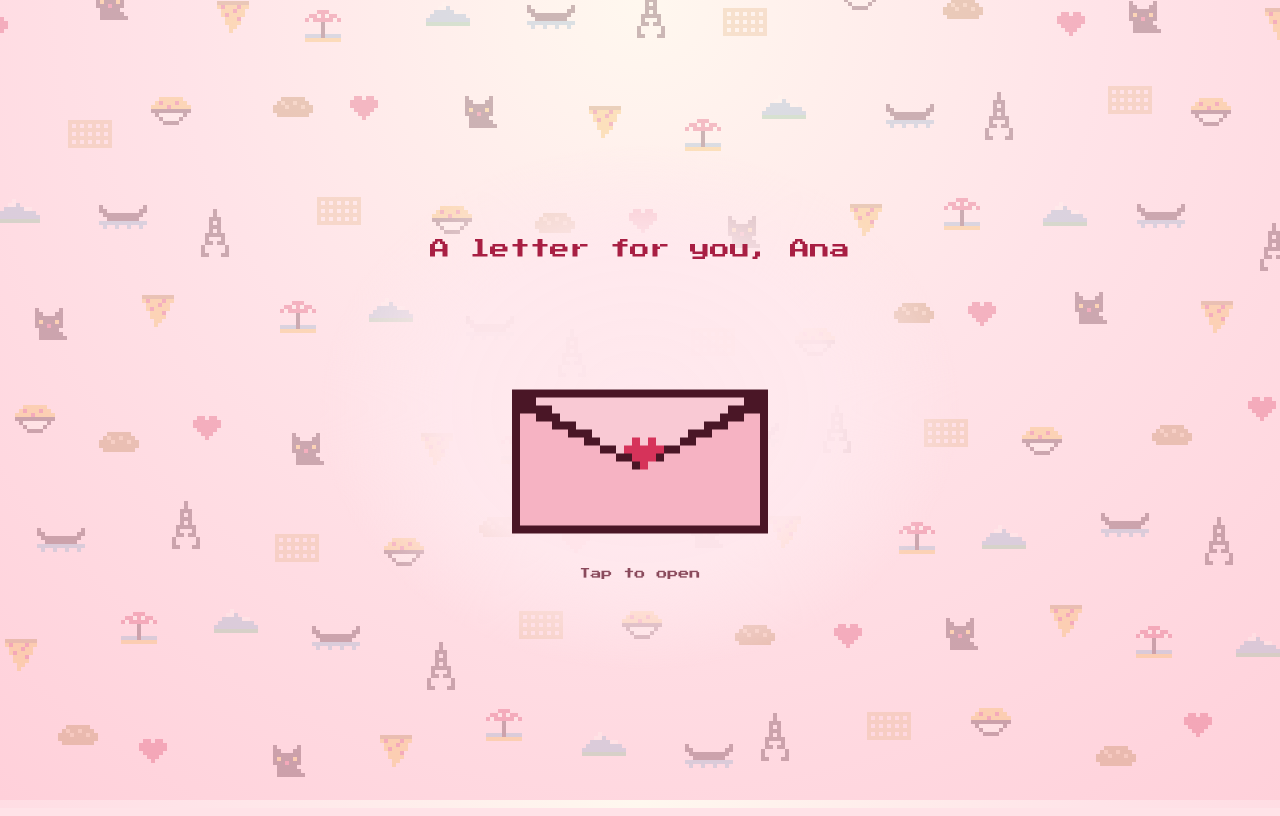
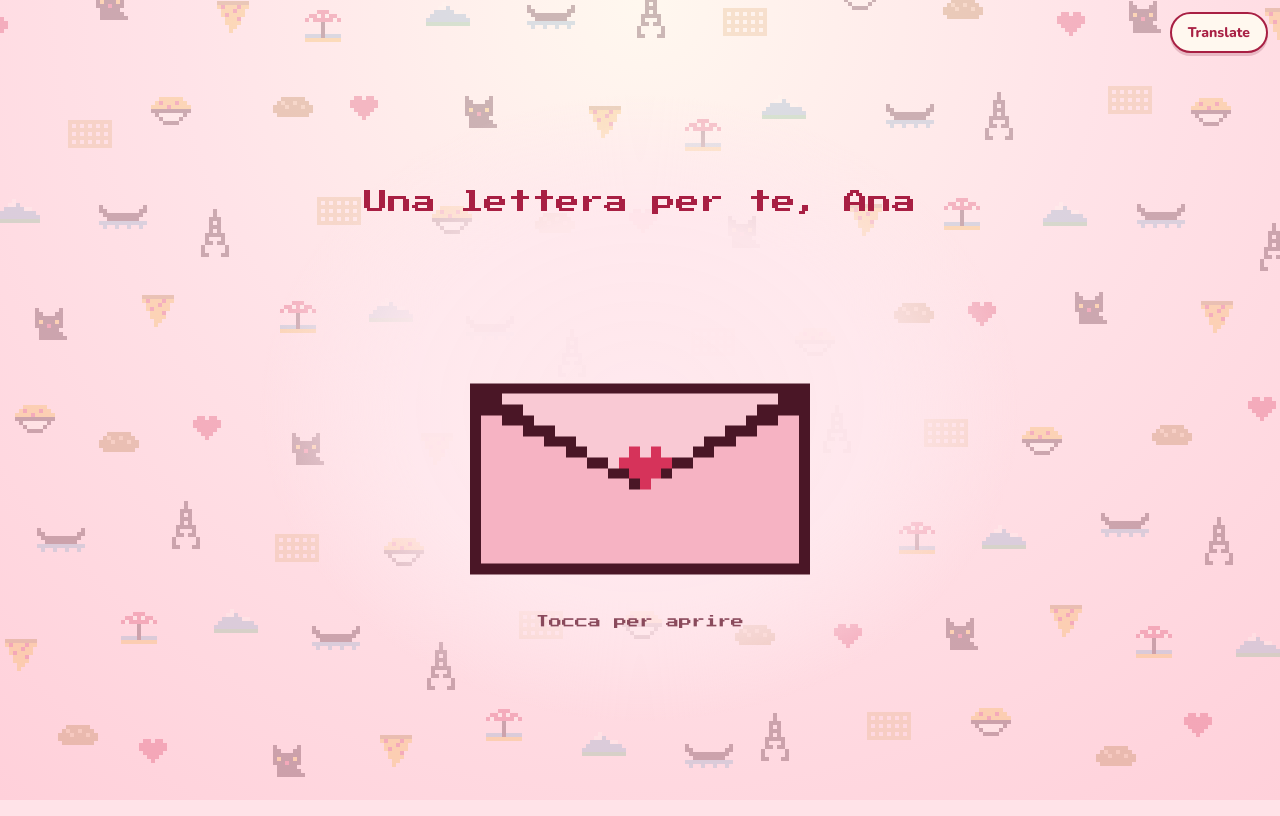
Before and after one commit to akashout007/Happy-Birthday-Ana, a plain HTML site: page index.html in a window 1280 px wide. Drawn offline with nearby package versions, Linux system fonts and the light colour scheme; a web font is replaced by a local one.

Commit message:
Add files via upload

```diff
--- a/index.html
+++ b/index.html
@@ -1,5 +1,5 @@
 <!doctype html>
-<html lang="en">
+<html lang="it">
 <head>
 <meta charset="utf-8">
 <meta name="viewport" content="width=device-width, initial-scale=1, viewport-fit=cover">
@@ -19,13 +19,17 @@
 }
 *{box-sizing:border-box}
 [hidden]{display:none!important}
-html,body{height:100%}
-body{background:radial-gradient(circle at 50% 0%, var(--cream) 0%, var(--bg) 45%, var(--bg2) 100%) fixed, var(--bg);
-  color:var(--ink); font-family:var(--body); font-size:16px; line-height:1.55; overflow-x:hidden}
-.stage{min-height:100%; display:grid; place-items:center; padding-block:32px;
+html{-webkit-text-size-adjust:100%; text-size-adjust:100%; overflow-x:hidden}
+html,body{min-height:100%}
+body{background:var(--bg); color:var(--ink); font-family:var(--body); font-size:16px; line-height:1.55; overflow-x:hidden;
+  -webkit-tap-highlight-color:transparent}
+body::after{content:""; position:fixed; inset:0; z-index:-1; pointer-events:none;
+  background:radial-gradient(circle at 50% 0%, var(--cream) 0%, var(--bg) 45%, var(--bg2) 100%)}
+button{touch-action:manipulation; -webkit-user-select:none; user-select:none}
+.stage{min-height:100vh; min-height:100dvh; overflow-x:clip; display:grid; place-items:center; padding-block:32px;
   padding-left:max(16px, env(safe-area-inset-left,0px)); padding-right:max(16px, env(safe-area-inset-right,0px))}
 .scene{width:100%; max-width:560px; display:flex; flex-direction:column; align-items:center; gap:22px; text-align:center;
-  animation:rise .6s ease both}
+  animation:rise .6s ease backwards}
 @keyframes rise{from{transform:translateY(14px); opacity:.4} to{transform:none; opacity:1}}
 h1,h2{font-family:var(--display); font-weight:400; margin:0; text-wrap:balance; color:var(--berry-dk); line-height:1.15}
 h1{font-size:clamp(34px, 8vw, 52px)}
@@ -39,7 +43,8 @@ button{font-family:var(--body); font-weight:800; font-size:18px; border:0; borde
   transition:transform .25s cubic-bezier(.3,1.6,.5,1), background .2s}
 button:focus-visible{outline:3px solid var(--ink); outline-offset:3px}
 .yes{background:var(--berry); color:var(--cream); box-shadow:0 6px 0 var(--berry-dk); transform-origin:center}
-.yes:hover{background:var(--berry-dk)}
+@media (hover:hover){ .yes:hover{background:var(--berry-dk)} }
+.yes:active{background:var(--berry-dk)}
 .no{background:var(--cream); color:var(--ink); box-shadow:0 4px 0 #e8b9c4}
 .no.fleeing{position:fixed; z-index:5; transition:left .25s ease, top .25s ease, transform .25s}
 .ghost{background:transparent; color:var(--muted); font-weight:600; font-size:15px; padding:8px 14px; text-decoration:underline}
@@ -97,8 +102,33 @@ button:focus-visible{outline:3px solid var(--ink); outline-offset:3px}
 .scene{position:relative; isolation:isolate; padding:28px 12px}
 .scene::before{content:""; position:absolute; inset:-60px -40px; z-index:-1; pointer-events:none;
   background:radial-gradient(closest-side, rgba(255,232,237,.97) 0%, rgba(255,232,237,.93) 62%, rgba(255,232,237,0) 100%)}
-#confetti{position:fixed; inset:0; pointer-events:none; z-index:10}
-@media (max-width:420px){ .reasons{grid-template-columns:repeat(2,1fr)} .cake{transform:scale(.9)} }
+.lang-btn{position:fixed; z-index:20; top:calc(12px + env(safe-area-inset-top,0px)); right:max(12px, env(safe-area-inset-right,0px));
+  background:var(--cream); color:var(--berry-dk); font-size:14px; font-weight:800; padding:9px 16px; box-shadow:0 3px 0 #e8b9c4;
+  border:2px solid var(--berry-dk)}
+.lang-btn:active{transform:translateY(2px); box-shadow:0 1px 0 #e8b9c4}
+#confetti{position:fixed; inset:0; width:100%; height:100%; pointer-events:none; z-index:10}
+/* Small phones */
+@media (max-width:360px){
+  .cake{transform:scale(.85); margin-top:28px} .letter{font-size:21px; padding:22px 18px}
+  .reason{height:132px} .reason .face{font-size:13px} button{padding:12px 24px; font-size:17px}
+}
+/* Tablets */
+@media (min-width:700px){
+  .scene{max-width:680px; gap:28px}
+  .kicker{font-size:32px} p{font-size:18px}
+  #env{width:340px}
+  .pixel{font-size:24px} .pixel.small{font-size:13px}
+  .cake{transform:scale(1.25); margin:70px 0 30px}
+  .letter{font-size:30px; padding:40px 44px}
+  .reason{height:150px} .reason .face{font-size:17px; padding:16px} .reason .front{font-size:40px}
+  button{font-size:20px; padding:16px 36px}
+}
+/* Phones held sideways */
+@media (max-height:520px) and (orientation:landscape){
+  .stage{padding-block:16px} .scene{gap:12px; padding-block:12px}
+  #env{width:180px} .cake{transform:scale(.8); margin-top:24px}
+  h1{font-size:30px} h2{font-size:24px}
+}
 @media (prefers-reduced-motion:reduce){ *{animation:none!important; transition:none!important} }
 </style>
 </head>
@@ -106,32 +136,33 @@ button:focus-visible{outline:3px solid var(--ink); outline-offset:3px}
 
 <canvas id="bgPixels" aria-hidden="true"></canvas>
 <canvas id="confetti"></canvas>
+<button class="lang-btn" id="langBtn">Translate</button>
 <main class="stage">
 
   <!-- Scene 0: the envelope -->
   <section class="scene" id="intro">
-    <h1 class="pixel" id="envTitle">A letter for you</h1>
-    <button class="env-btn" id="envBtn" aria-label="Open the letter"><canvas id="env" width="32" height="30"></canvas></button>
-    <p class="pixel small" id="envHint">Tap to open</p>
+    <h1 class="pixel" id="envTitle"></h1>
+    <button class="env-btn" id="envBtn"><canvas id="env" width="32" height="30"></canvas></button>
+    <p class="pixel small" id="envHint"></p>
   </section>
 
   <!-- Scene 1: the ask -->
   <section class="scene" id="ask" hidden>
-    <p class="kicker" id="hello">Hey you…</p>
-    <h1 id="question">Will you let me make today all about you?</h1>
-    <p id="sub">Choose carefully. There is fun involved.</p>
+    <p class="kicker" id="hello"></p>
+    <h1 id="question"></h1>
+    <p id="sub"></p>
     <div class="choices">
-      <button class="yes" id="yesBtn">Yes</button>
-      <button class="no" id="noBtn">No</button>
+      <button class="yes" id="yesBtn"></button>
+      <button class="no" id="noBtn"></button>
     </div>
   </section>
 
   <!-- Scene 2: the cake -->
   <section class="scene" id="cakeScene" hidden>
-    <p class="kicker">Good choice.</p>
-    <h2>Close your eyes. Make a wish.</h2>
-    <p>Now tap each candle to blow it out.</p>
-    <div class="cake" aria-label="Birthday cake">
+    <p class="kicker" id="cakeKicker"></p>
+    <h2 id="cakeTitle"></h2>
+    <p id="cakeHint"></p>
+    <div class="cake">
       <div class="candles" id="candles"></div>
       <div class="tier t2"><div class="drip"></div></div>
       <div class="tier t1"><div class="drip"></div><div class="sprinkles"></div></div>
@@ -142,44 +173,84 @@ button:focus-visible{outline:3px solid var(--ink); outline-offset:3px}
 
   <!-- Scene 3: the letter -->
   <section class="scene" id="final" hidden>
-    <p class="kicker">Your wish is officially on its way.</p>
-    <h1 id="hbd">Happy Birthday!</h1>
+    <p class="kicker" id="finalKicker"></p>
+    <h1 id="hbd"></h1>
     <div class="letter" id="letter"></div>
-    <p class="section-label">Why you're my person · tap to open</p>
+    <p class="section-label" id="reasonsLabel"></p>
     <div class="reasons" id="reasons"></div>
-    <button class="ghost" id="again">Blow the candles again</button>
+    <button class="ghost" id="again"></button>
   </section>
 </main>
 
 <script>
 /* ============ EDIT THESE ============ */
 const CONFIG = {
-  name: "Ana",                  // her name or nickname
-  age: 25,
   candles: ["2", "5"],          // number candles on the cake
-  from: "Yours, Akash 🐾",        // how you sign the letter
-  letter: [
-    "Ana, a real letter is already on its way to you in Venice. Until it reaches you, here's a virtual one for meri jaan.",
-    "Thank you for being with me. When I'm at my best, when I'm at my worst, and every time in between when I'm annoying you.",
-    "This one we celebrate apart, but the next birthday we celebrate together. Fingers crossed it doesn't fall on Durga Puja, and fingers crossed my visa passes."
-  ],
-  reasons: [
-    "You're there when I'm at my best",
-    "You're there when I'm at my worst",
-    "You put up with me even when I annoy you",
-    "Food doesn't taste as good without you, peanuts"
-  ],
-  noLines: [
-    "Are you sure?", "Really sure?", "Think again.", "I already bought the cake.",
-    "The candles are getting nervous.", "You're breaking my heart.", "Okay, now you're just playing.",
-    "The No button has given up."
-  ]
+  startLang: "it"               // page opens in Italian; the button switches to English
+};
+const TEXT = {
+  it: {
+    langBtn: "Translate",
+    envTitle: "Una lettera per te, Ana",
+    envHint: { tap: "Tocca per aprire", opening: "Si apre…", done: "Per te" },
+    hello: "Ciao Ana…",
+    question: "Posso rendere questa giornata tutta per te?",
+    sub: "Scegli bene. Ci sarà da divertirsi.",
+    yes: "Sì", no: "No",
+    noLines: ["Sei sicura?", "Proprio sicura?", "Ripensaci.", "Ho già comprato la torta.",
+      "Le candeline si stanno agitando.", "Mi stai spezzando il cuore.", "Ok, adesso mi prendi in giro.",
+      "Il pulsante No si è arreso."],
+    cakeKicker: "Ottima scelta.",
+    cakeTitle: "Chiudi gli occhi. Esprimi un desiderio.",
+    cakeHint: "Ora tocca ogni candelina per spegnerla.",
+    count: n => n ? `${n} ${n > 1 ? "candeline ancora accese" : "candelina ancora accesa"}` : "Desiderio inviato",
+    finalKicker: "Il tuo desiderio è ufficialmente in viaggio.",
+    hbd: "Buon 25° compleanno, Ana!",
+    letter: [
+      "Ana, una vera lettera è già in viaggio verso di te a Venezia. Finché non arriva, eccone una virtuale per meri jaan.",
+      "Grazie di essere con me. Quando do il meglio di me, quando do il peggio, e tutte le volte in mezzo in cui ti faccio arrabbiare.",
+      "Questo lo festeggiamo lontani, ma il prossimo compleanno lo festeggiamo insieme. Incrociamo le dita che non cada durante la Durga Puja, e che il mio visto venga approvato."
+    ],
+    from: "Tuo, Akash 🐾",
+    reasonsLabel: "Perché sei la mia persona · tocca per aprire",
+    reasons: ["Ci sei quando do il meglio di me", "Ci sei quando do il peggio di me",
+      "Mi sopporti anche quando ti faccio arrabbiare", "Il cibo non ha lo stesso sapore senza di te, peanuts"],
+    again: "Spegni di nuovo le candeline"
+  },
+  en: {
+    langBtn: "Traduci",
+    envTitle: "A letter for you, Ana",
+    envHint: { tap: "Tap to open", opening: "Opening…", done: "For you" },
+    hello: "Hey Ana…",
+    question: "Will you let me make today all about you?",
+    sub: "Choose carefully. There is fun involved.",
+    yes: "Yes", no: "No",
+    noLines: ["Are you sure?", "Really sure?", "Think again.", "I already bought the cake.",
+      "The candles are getting nervous.", "You're breaking my heart.", "Okay, now you're just playing.",
+      "The No button has given up."],
+    cakeKicker: "Good choice.",
+    cakeTitle: "Close your eyes. Make a wish.",
+    cakeHint: "Now tap each candle to blow it out.",
+    count: n => n ? `${n} candle${n > 1 ? "s" : ""} still burning` : "Wish sent",
+    finalKicker: "Your wish is officially on its way.",
+    hbd: "Happy 25th Birthday, Ana!",
+    letter: [
+      "Ana, a real letter is already on its way to you in Venice. Until it reaches you, here's a virtual one for meri jaan.",
+      "Thank you for being with me. When I'm at my best, when I'm at my worst, and every time in between when I'm annoying you.",
+      "This one we celebrate apart, but the next birthday we celebrate together. Fingers crossed it doesn't fall on Durga Puja, and fingers crossed my visa passes."
+    ],
+    from: "Yours, Akash 🐾",
+    reasonsLabel: "Why you're my person · tap to open",
+    reasons: ["You're there when I'm at my best", "You're there when I'm at my worst",
+      "You put up with me even when I annoy you", "Food doesn't taste as good without you, peanuts"],
+    again: "Blow the candles again"
+  }
 };
 /* ==================================== */
 
 const $ = id => document.getElementById(id);
-$("hello").textContent = "Hey " + CONFIG.name + "…";
-$("hbd").textContent = "Happy " + CONFIG.age + "th Birthday, " + CONFIG.name + "!";
+let lang = CONFIG.startLang, hintState = "tap";
+const t = () => TEXT[lang];
 
 // --- Background: pixel icons ---
 const PAL = { K:"#4a1626", R:"#d6335a", Y:"#f5b53f", M:"#9fd8c4", C:"#fff8ef", B:"#7fa8c9", G:"#6fb98a", W:"#b5763a", T:"#e2b07a" };
@@ -209,10 +280,17 @@ function drawBg(){
     map.forEach((row, y) => [...row].forEach((ch, x) => { if (PAL[ch]){ bx.fillStyle = PAL[ch]; bx.fillRect(ox + x * s, oy + y * s, s, s); } }));
   }
 }
-drawBg(); addEventListener("resize", drawBg);
+drawBg();
+// Phones fire resize while scrolling (address bar). Only redraw when the size really changes.
+let lastW = innerWidth, lastH = innerHeight, bgTimer;
+addEventListener("resize", () => {
+  clearTimeout(bgTimer);
+  bgTimer = setTimeout(() => {
+    if (innerWidth !== lastW || innerHeight > lastH + 120 || innerHeight < lastH - 120){ lastW = innerWidth; lastH = innerHeight; drawBg(); }
+  }, 150);
+});
 
 // --- Scene 0: pixel envelope ---
-$("envTitle").textContent = "A letter for you, " + CONFIG.name;
 const ecv = $("env"), ex = ecv.getContext("2d");
 const P = { ink:"#4a1626", env:"#f6b3c3", inside:"#d9879b", flap:"#f9c9d4", paper:"#fff8ef", line:"#e8b9c4", seal:"#d6335a" };
 const px = (x, y, c) => { ex.fillStyle = c; ex.fillRect(x, y, 1, 1); };
@@ -244,12 +322,12 @@ drawEnv("closed");
 let opened = false;
 $("envBtn").addEventListener("click", () => {
   if (opened) return; opened = true;
-  $("envBtn").classList.add("opening"); $("envHint").textContent = "Opening…";
+  $("envBtn").classList.add("opening"); hintState = "opening"; $("envHint").textContent = t().envHint.opening;
   drawEnv("open", 22);
   let top = 22;
   const step = setInterval(() => {
     top -= 2; drawEnv("open", top);
-    if (top <= 4){ clearInterval(step); $("envHint").textContent = "For you";
+    if (top <= 4){ clearInterval(step); hintState = "done"; $("envHint").textContent = t().envHint.done;
       setTimeout(() => { $("intro").hidden = true; $("ask").hidden = false; }, 900); }
   }, 110);
 });
@@ -259,14 +337,24 @@ let noCount = 0;
 const yes = $("yesBtn"), no = $("noBtn");
 function dodge(){
   noCount++;
-  const scale = Math.min(1 + noCount * 0.22, 3.2);
+  // Grow Yes, but never wider than ~75% of the screen
+  const maxScale = Math.max(1.2, Math.min((innerWidth * 0.75) / yes.offsetWidth, (innerHeight * 0.28) / yes.offsetHeight));
+  const scale = Math.min(1 + noCount * 0.22, 3.2, maxScale);
   yes.style.transform = `scale(${scale})`;
-  no.textContent = CONFIG.noLines[Math.min(noCount - 1, CONFIG.noLines.length - 1)];
-  if (noCount >= CONFIG.noLines.length) { no.hidden = true; return; }
+  setNoText();
+  if (noCount >= t().noLines.length) { no.hidden = true; return; }
   no.classList.add("fleeing");
+  // Jump somewhere on screen that doesn't cover the Yes button
+  // Where the Yes button WILL be once it finishes growing
+  const cur = yes.getBoundingClientRect(), cx = cur.left + cur.width / 2, cy = cur.top + cur.height / 2;
+  const hw = yes.offsetWidth * scale / 2, hh = yes.offsetHeight * scale / 2;
+  const yr = { left: cx - hw, right: cx + hw, top: cy - hh, bottom: cy + hh };
   const pad = 20, w = no.offsetWidth, h = no.offsetHeight;
-  const x = pad + Math.random() * Math.max(0, innerWidth - w - pad * 2);
-  const y = pad + Math.random() * Math.max(0, innerHeight - h - pad * 2);
+  let x, y, tries = 0;
+  do {
+    x = pad + Math.random() * Math.max(0, innerWidth - w - pad * 2);
+    y = pad + Math.random() * Math.max(0, innerHeight - h - pad * 2);
+  } while (tries++ < 60 && x < yr.right + 12 && x + w > yr.left - 12 && y < yr.bottom + 12 && y + h > yr.top - 12);
   no.style.left = x + "px"; no.style.top = y + "px";
 }
 no.addEventListener("click", dodge);
@@ -296,7 +384,7 @@ function buildCandles(){
   updateCount();
 }
 function updateCount(){
-  $("candleCount").textContent = lit ? `${lit} candle${lit > 1 ? "s" : ""} still burning` : "Wish sent";
+  $("candleCount").textContent = t().count(lit);
 }
 buildCandles();
 
@@ -306,11 +394,27 @@ function celebrate(){
   window.scrollTo(0, 0);
   rain(4500);
 }
-$("letter").innerHTML = CONFIG.letter.map(l => `<p>${l}</p>`).join("<br>") +
-  `<p class="sign">${CONFIG.from}</p>`;
-$("reasons").innerHTML = CONFIG.reasons.map((r, i) =>
-  `<button class="reason" aria-label="Reason ${i + 1}"><div class="inner"><div class="face front">${i + 1}</div><div class="face back">${r}</div></div></button>`
+$("reasons").innerHTML = TEXT.en.reasons.map((r, i) =>
+  `<button class="reason"><div class="inner"><div class="face front">${i + 1}</div><div class="face back"></div></div></button>`
 ).join("");
+
+// --- Language: fill every piece of text from TEXT[lang] ---
+function setNoText(){ $("noBtn").textContent = noCount ? t().noLines[Math.min(noCount - 1, t().noLines.length - 1)] : t().no; }
+function render(){
+  const s = t();
+  document.documentElement.lang = lang;
+  $("langBtn").textContent = s.langBtn;
+  $("langBtn").setAttribute("aria-label", lang === "it" ? "Show in English" : "Mostra in italiano");
+  ["envTitle", "hello", "question", "sub", "cakeKicker", "cakeTitle", "cakeHint", "finalKicker", "hbd", "reasonsLabel", "again"]
+    .forEach(k => { $(k).textContent = s[k]; });
+  $("envHint").textContent = s.envHint[hintState];
+  $("yesBtn").textContent = s.yes; setNoText();
+  updateCount();
+  $("letter").innerHTML = s.letter.map(l => `<p>${l}</p>`).join("<br>") + `<p class="sign">${s.from}</p>`;
+  document.querySelectorAll(".reason .back").forEach((el, i) => { el.textContent = s.reasons[i]; });
+}
+$("langBtn").addEventListener("click", () => { lang = lang === "it" ? "en" : "it"; render(); });
+render();
 document.querySelectorAll(".reason").forEach(b => b.addEventListener("click", () => {
   b.classList.toggle("flipped"); if (b.classList.contains("flipped")) burst(14, b);
 }));
```
